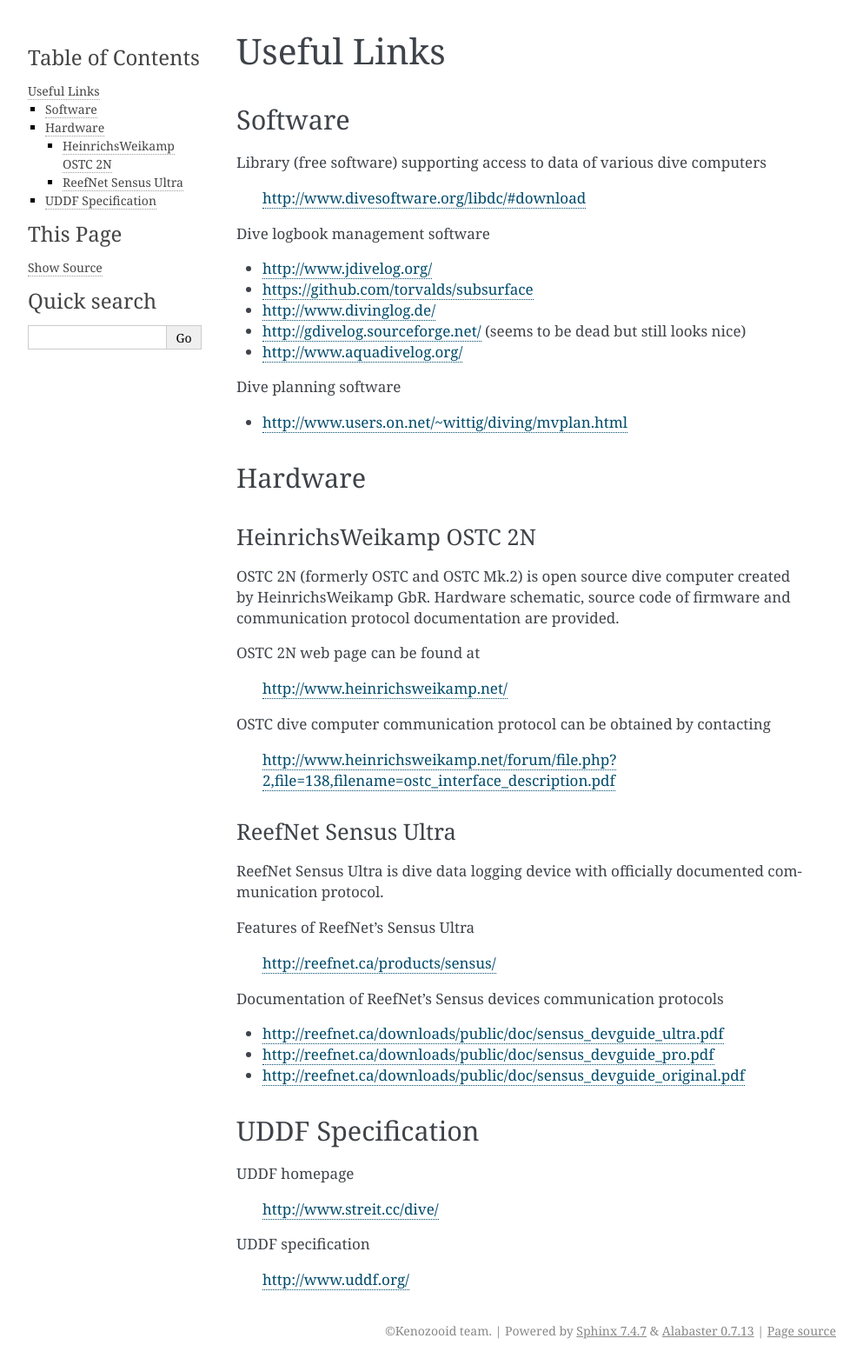
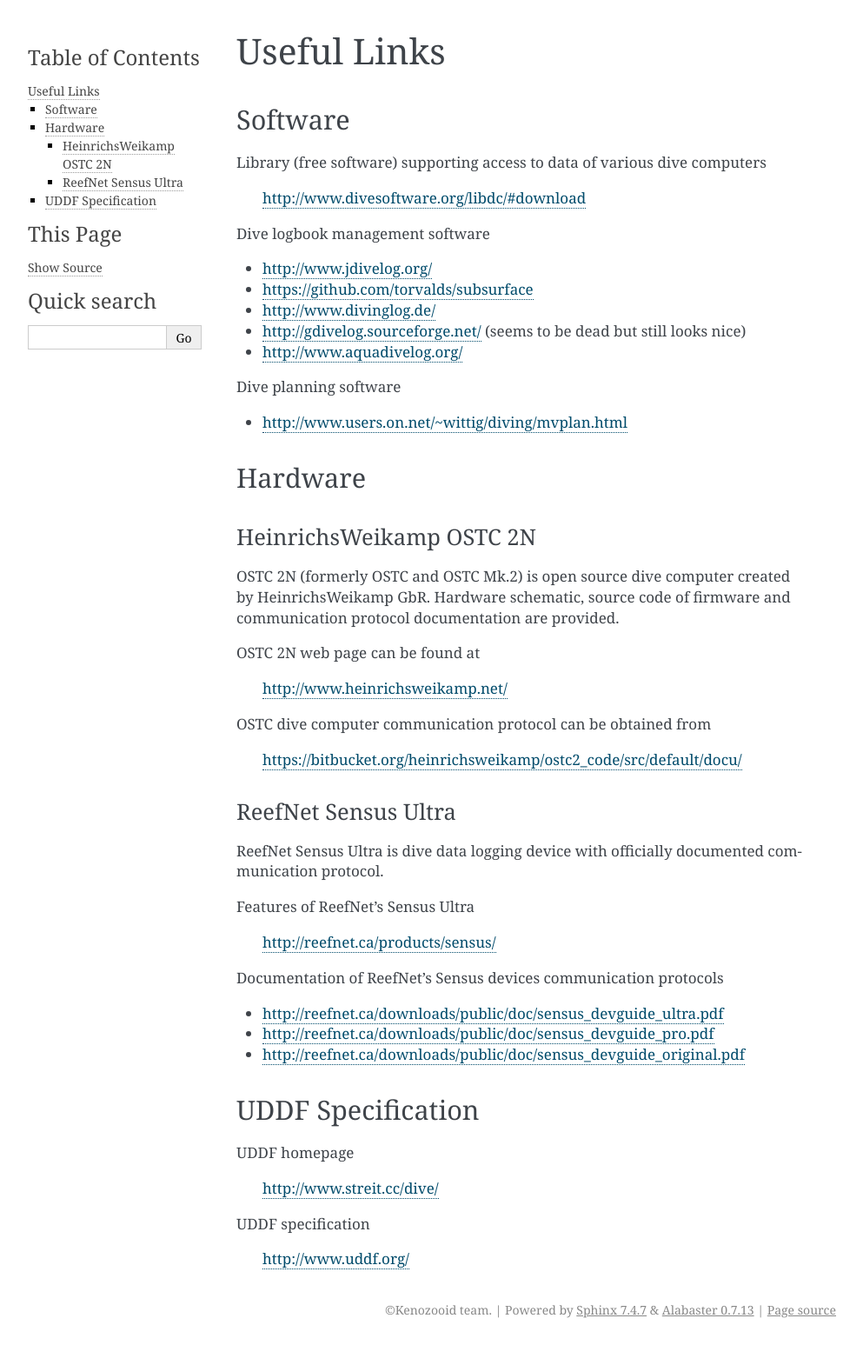
Before and after one commit to gitGNU/gnu_kenozooid, a Sphinx documentation site: the page built from doc/user/links.rst, in a window 1280 px wide. Shown: the whole page at 87% size, without its empty margins (148-1141 px from the left). Built offline with Sphinx 7.4.7, drawn with Linux system fonts in a browser that asks for light colours; after the commit the page ends 1546 px from its top, so only the background shows below that.

Commit message:
- updated ostc 2n links

```diff
--- a/doc/user/links.rst
+++ b/doc/user/links.rst
@@ -30,9 +30,9 @@
 
     http://www.heinrichsweikamp.net/
 
-OSTC dive computer communication protocol can be obtained by contacting
+OSTC dive computer communication protocol can be obtained from
 
-    http://www.heinrichsweikamp.net/forum/file.php?2,file=138,filename=ostc_interface_description.pdf
+    https://bitbucket.org/heinrichsweikamp/ostc2_code/src/default/docu/
 
 ReefNet Sensus Ultra
 ^^^^^^^^^^^^^^^^^^^^
```
